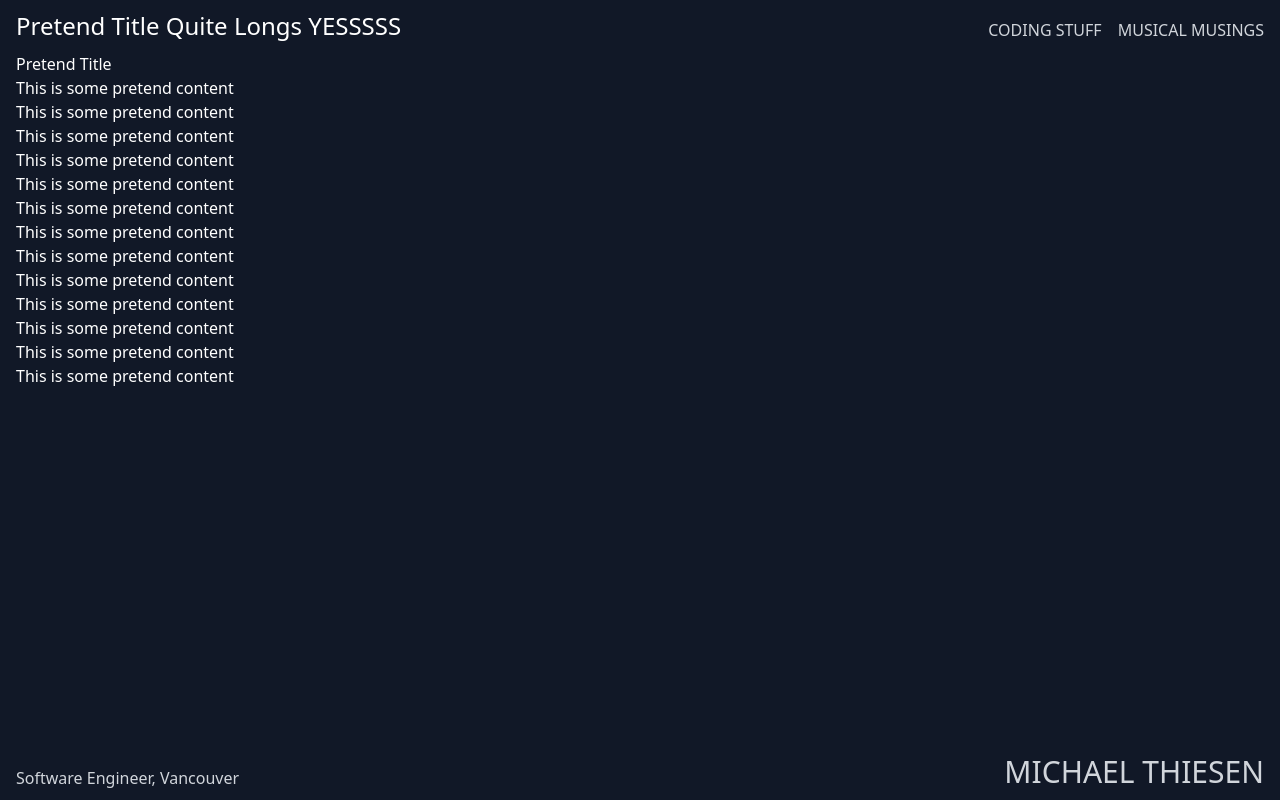
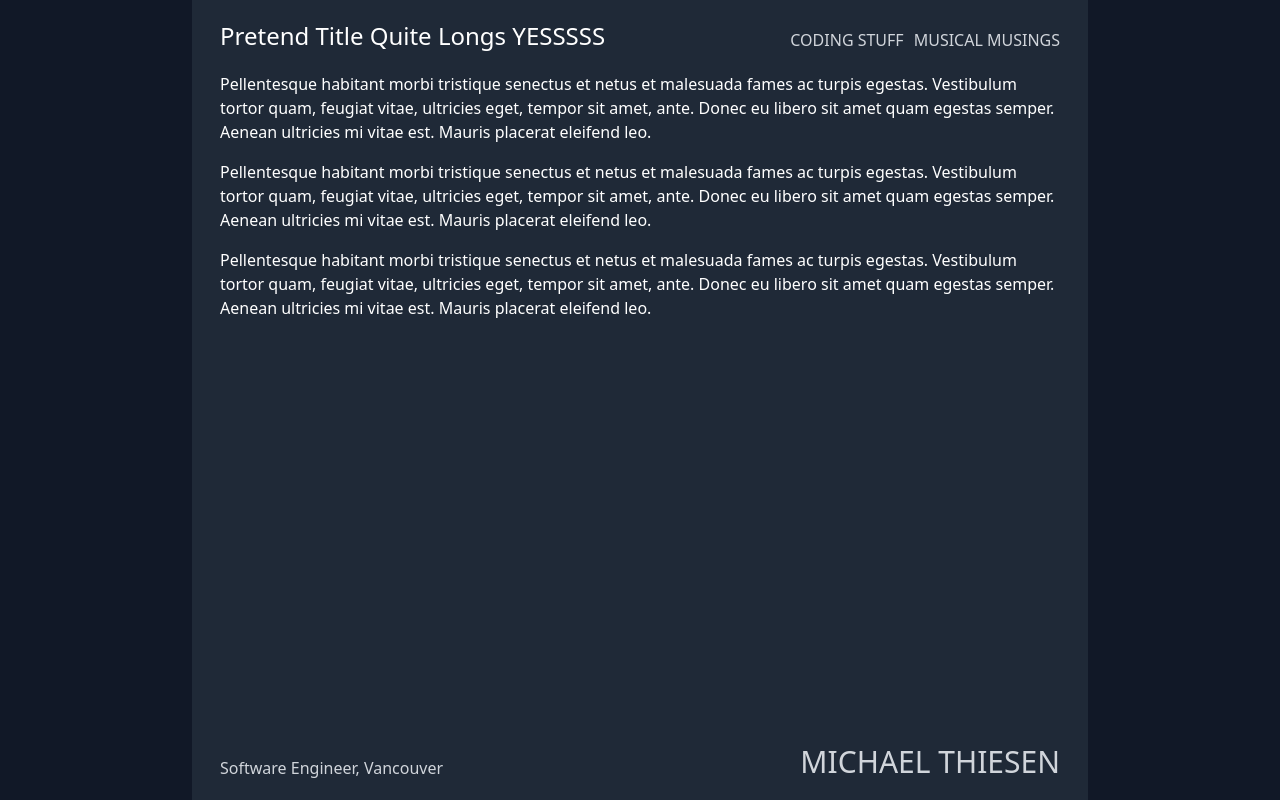
Before and after one commit to micthiesen/syte, a Svelte app: page / in a window 1280 px wide. Built offline with nearby package versions, Linux system fonts and the light colour scheme.

Commit message:
Better spacing

```diff
--- a/src/App.svelte
+++ b/src/App.svelte
@@ -5,25 +5,27 @@
 </script>
 
 <Tailwind />
-<main class="flex flex-col h-screen">
+<main class="flex flex-col h-screen max-w-4xl mx-auto bg-gray-800 px-7 py-5">
   <Nav title="Pretend Title Quite Longs YESSSSS" />
   <div class="flex-grow">
-    <div class="px-4">
-      <h1>Pretend Title</h1>
-      <p>This is some pretend content</p>
-      <p>This is some pretend content</p>
-      <p>This is some pretend content</p>
-      <p>This is some pretend content</p>
-      <p>This is some pretend content</p>
-      <p>This is some pretend content</p>
-      <p>This is some pretend content</p>
-      <p>This is some pretend content</p>
-      <p>This is some pretend content</p>
-      <p>This is some pretend content</p>
-      <p>This is some pretend content</p>
-      <p>This is some pretend content</p>
-      <p>This is some pretend content</p>
-    </div>
+    <p class="mb-4">
+      Pellentesque habitant morbi tristique senectus et netus et malesuada fames
+      ac turpis egestas. Vestibulum tortor quam, feugiat vitae, ultricies eget,
+      tempor sit amet, ante. Donec eu libero sit amet quam egestas semper.
+      Aenean ultricies mi vitae est. Mauris placerat eleifend leo.
+    </p>
+    <p class="mb-4">
+      Pellentesque habitant morbi tristique senectus et netus et malesuada fames
+      ac turpis egestas. Vestibulum tortor quam, feugiat vitae, ultricies eget,
+      tempor sit amet, ante. Donec eu libero sit amet quam egestas semper.
+      Aenean ultricies mi vitae est. Mauris placerat eleifend leo.
+    </p>
+    <p>
+      Pellentesque habitant morbi tristique senectus et netus et malesuada fames
+      ac turpis egestas. Vestibulum tortor quam, feugiat vitae, ultricies eget,
+      tempor sit amet, ante. Donec eu libero sit amet quam egestas semper.
+      Aenean ultricies mi vitae est. Mauris placerat eleifend leo.
+    </p>
   </div>
   <Footer />
 </main>
--- a/src/Footer.svelte
+++ b/src/Footer.svelte
@@ -1,4 +1,4 @@
-<footer class="px-4 py-2.5 flex flex-wrap bg-gray-900 text-gray-300">
+<footer class="mt-5 flex flex-wrap text-gray-300">
   <h1 class="mr-auto self-end text-1xl pr-4">
     <a href="https://github.com/micthiesen">Software Engineer</a>,
     <a href="https://www.linkedin.com/in/micthiesen/">Vancouver</a>
--- a/src/Nav.svelte
+++ b/src/Nav.svelte
@@ -2,10 +2,10 @@
   export let title: string | null = null;
 </script>
 
-<nav class="px-4 py-2.5 flex flex-wrap -ml-4">
+<nav class="flex flex-wrap mb-5 -ml-4">
   <span class="mr-auto ml-4 text-2xl">{title}</span>
-  <div class="self-end flex flex-wrap text-1xl uppercase text-gray-300">
-    <span class="ml-4">Coding Stuff</span>
-    <span class="ml-4">Musical Musings</span>
+  <div class="self-end ml-1.5 flex flex-wrap text-1xl uppercase text-gray-300">
+    <span class="ml-2.5">Coding Stuff</span>
+    <span class="ml-2.5">Musical Musings</span>
   </div>
 </nav>
--- a/tailwind.config.js
+++ b/tailwind.config.js
@@ -9,6 +9,7 @@ module.exports = {
     ],
     enabled: isProduction,
   },
+  theme: {},
   variants: {},
   plugins: [],
 };
```
